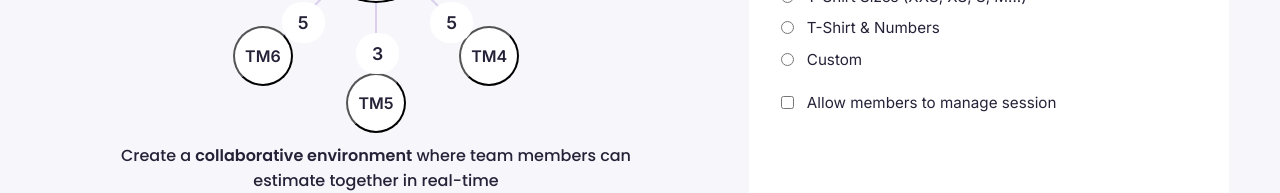
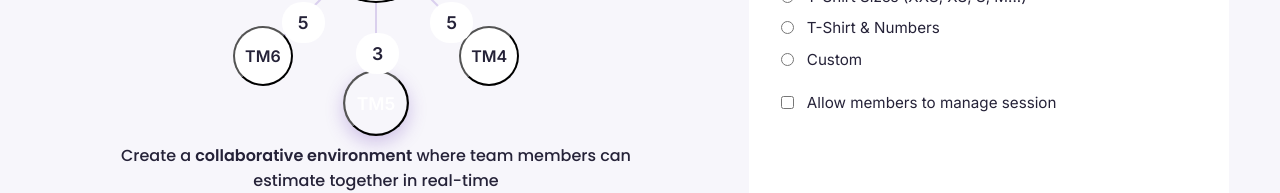
Before and after one commit to mariaruban80/simply-poker-react, a React (Vite) app: page /start in a window 1280 px wide. Shown: the part 508-701 px from the top of the page. Built offline with nearby package versions, Linux system fonts and the light colour scheme.

Commit message:
Restore sequential landing animation and final selected member highlight

```diff
--- a/src/pages/LandingPage.jsx
+++ b/src/pages/LandingPage.jsx
@@ -33,7 +33,7 @@ export default function LandingPage() {
   useEffect(() => {
     const steps = [0, 2, 4, 'all'];
     const ids = steps.map((step, i) => setTimeout(() => {
-      if (step === 'all') { setShowAll(true); setSelectedMember(-1); setPulse(true); setTimeout(() => setPulse(false), 650); }
+      if (step === 'all') { setShowAll(true); setSelectedMember(4); setPulse(true); setTimeout(() => setPulse(false), 650); }
       else { setSelectedMember(step); setShowAll(false); }
     }, 1000 + i * 800));
     return () => ids.forEach(clearTimeout);
@@ -93,7 +93,7 @@ export default function LandingPage() {
                   return (
                     <div key={member.name}>
                       <div className="connection-line" style={{ width: '130px', transform: `rotate(${angle}rad)` }} />
-                      {showAll && <div className="estimate-bubble visible" style={{ left: `calc(50% + ${Math.cos(angle) * 105}px - 20px)`, top: `calc(50% + ${Math.sin(angle) * 105}px - 15px)` }}>{member.estimate}</div>}
+                      {showAll && <div className="estimate-bubble visible" style={{ transitionDelay: `${index * 100}ms`, left: `calc(50% + ${Math.cos(angle) * 105}px - 20px)`, top: `calc(50% + ${Math.sin(angle) * 105}px - 15px)` }}>{member.estimate}</div>}
                       <button type="button" className={`team-member ${selectedMember === index ? 'member-selected' : ''}`}
                         style={{ left: `calc(50% + ${Math.cos(angle) * radius}px - 30px)`, top: `calc(50% + ${Math.sin(angle) * radius}px - 30px)` }}
                         onClick={() => { setSelectedMember(index); setShowAll(false); }} aria-label={`${member.name}, estimate ${member.estimate}`}>
```
